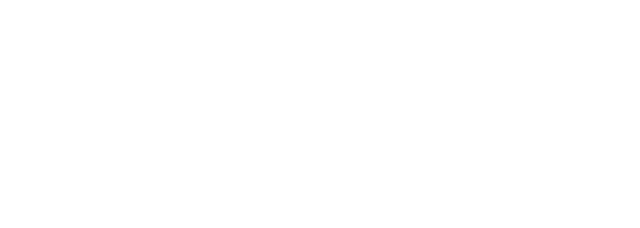
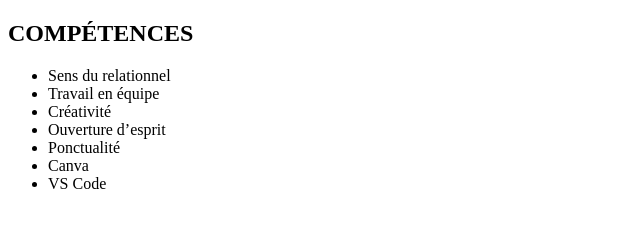
Before and after one commit to joi-create1304/mon-CV-final, a plain HTML site: page index.html in a window 1280 px wide. Shown: the whole page, without its empty margins (0-640 px from the left). Drawn offline with Linux system fonts and the light colour scheme.

```diff
--- a/index.html
+++ b/index.html
@@ -8,5 +8,17 @@
 </head>
 <body>
 
+        <section>
+            <h2>COMPÉTENCES</h2>
+            <ul>
+                <li>Sens du relationnel</li>
+                <li>Travail en équipe</li>
+                <li>Créativité</li>
+                <li>Ouverture d’esprit</li>
+                <li>Ponctualité</li>
+                <li>Canva</li>
+                <li>VS Code</li>
+            </ul>
+        </section>
 </body>
 </html>
```
